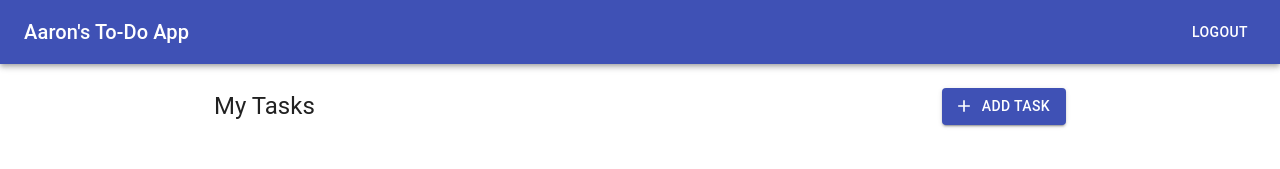
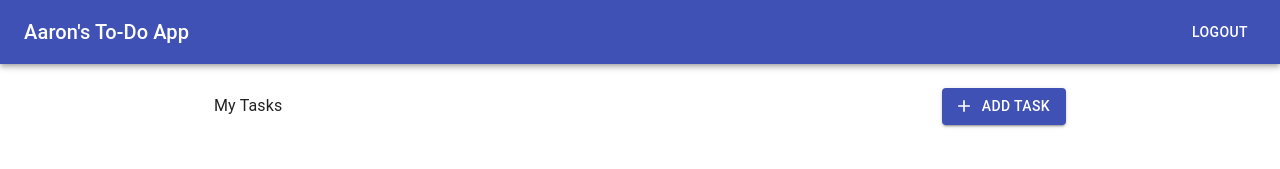
Before and after one commit to AaronWizard/Aarons-To-Do-App, a React (Vite) app in the folder AaronsToDoApp.FrontEnd/: page / in a window 1280 px wide. Shown: the top 169 px of the page. Built offline with nearby package versions, Linux system fonts and the light colour scheme.

Commit message:
Added Axios and React Router. Moved dates script.

```diff
--- a/AaronsToDoApp.FrontEnd/package.json
+++ b/AaronsToDoApp.FrontEnd/package.json
@@ -15,8 +15,10 @@
     "@mui/icons-material": "^9.0.1",
     "@mui/material": "^9.0.1",
     "@tanstack/react-query": "^5.101.0",
+    "axios": "^1.17.0",
     "react": "^19.2.6",
-    "react-dom": "^19.2.6"
+    "react-dom": "^19.2.6",
+    "react-router-dom": "^7.17.0"
   },
   "devDependencies": {
     "@babel/core": "^7.29.0",
--- a/AaronsToDoApp.FrontEnd/src/App.tsx
+++ b/AaronsToDoApp.FrontEnd/src/App.tsx
@@ -1,15 +1,23 @@
 import Box from '@mui/material/Box';
+import { BrowserRouter, Route, Routes } from 'react-router-dom';
 
 import Header from './components/Header';
 import Footer from './components/Footer';
 import TasksMain from './components/tasks/TasksMain';
+import { Container } from '@mui/material';
 
 export default function App() {
   return (
     <Box sx={{ display: 'flex', flexDirection: 'column', minHeight: '100vh' }}>
       <Header />
       <Box component="main" sx={{ flexGrow: 1, py: 3 }}>
-        <TasksMain />
+        <Container maxWidth="md">
+          <BrowserRouter>
+            <Routes>
+              <Route path="/" element={<TasksMain />} />
+            </Routes>
+          </BrowserRouter>
+        </Container>
       </Box>
       <Footer />
     </Box>
--- a/AaronsToDoApp.FrontEnd/src/components/tasks/TaskDetails.tsx
+++ b/AaronsToDoApp.FrontEnd/src/components/tasks/TaskDetails.tsx
@@ -14,7 +14,7 @@ import {
 
 import type { ToDoTaskDto, UpdateTaskRequestDto } from '../../services/types';
 import { tasksService } from '../../services/task_service';
-import { formatDate } from '../../services/dates_service';
+import { formatDate } from '../../utils/dates';
 import ConfirmDeleteTask from './ConfirmDeleteTask';
 import TaskEdit from './TaskEdit';
 
--- a/AaronsToDoApp.FrontEnd/src/components/tasks/TaskEdit.tsx
+++ b/AaronsToDoApp.FrontEnd/src/components/tasks/TaskEdit.tsx
@@ -19,7 +19,7 @@ import type {
 } from '../../services/types';
 import { tasksService } from '../../services/task_service';
 import { dateToInputValue, inputValueToDate }
-    from '../../services/dates_service';
+    from '../../utils/dates';
 
 interface TaskEditProps {
     open: boolean;
--- a/AaronsToDoApp.FrontEnd/src/components/tasks/TasksMain.tsx
+++ b/AaronsToDoApp.FrontEnd/src/components/tasks/TasksMain.tsx
@@ -2,7 +2,6 @@ import { useState } from 'react';
 import {
     Box,
     Button,
-    Container,
     Typography
 } from '@mui/material';
 import AddIcon from '@mui/icons-material/Add';
@@ -24,7 +23,7 @@ export default function TasksMain() {
     }
 
     return (
-        <Container maxWidth="md">
+        <>
             <Box
                 sx={{
                     display: 'flex',
@@ -33,7 +32,7 @@ export default function TasksMain() {
                     mb: 2,
                 }}
             >
-                <Typography variant="h5" component="h1">
+                <Typography component="h2">
                     My Tasks
                 </Typography>
                 <Button
@@ -59,6 +58,6 @@ export default function TasksMain() {
                     handleUpdate();
                 }}
             />
-        </Container>
+        </>
     );
 }
--- a/AaronsToDoApp.FrontEnd/src/components/tasks/tasks-list/TaskItem.tsx
+++ b/AaronsToDoApp.FrontEnd/src/components/tasks/tasks-list/TaskItem.tsx
@@ -16,7 +16,7 @@ import { useState } from 'react';
 import type { ToDoTaskDto, UpdateTaskRequestDto }
     from '../../../services/types';
 import { tasksService } from '../../../services/task_service';
-import { formatDate } from '../../../services/dates_service';
+import { formatDate } from '../../../utils/dates';
 
 import styles from './TaskItem.module.scss';
 import ConfirmDeleteTask from '../ConfirmDeleteTask';
```
Also changed, not shown: AaronsToDoApp.FrontEnd/src/utils/dates.ts (renamed from AaronsToDoApp.FrontEnd/src/services/dates_service.ts), 1 other file (tests, documents, lock files or other folders).
